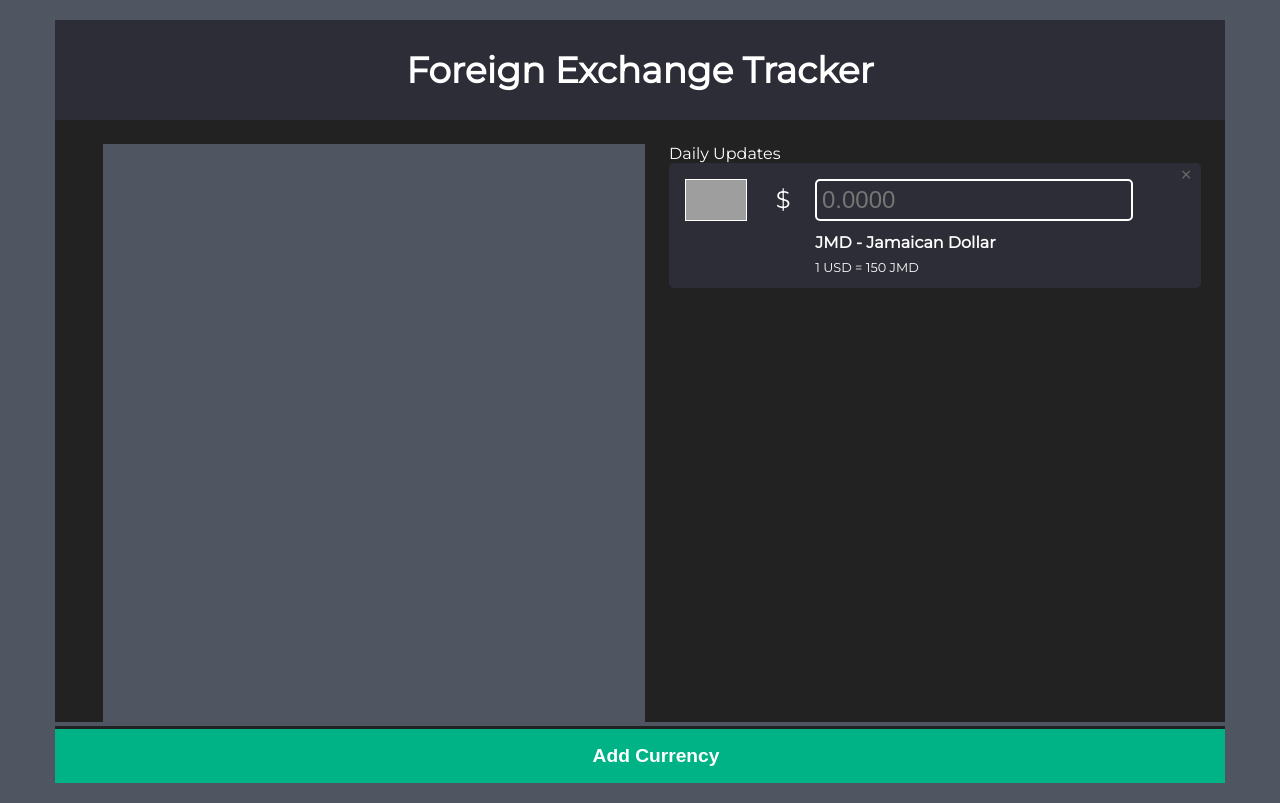
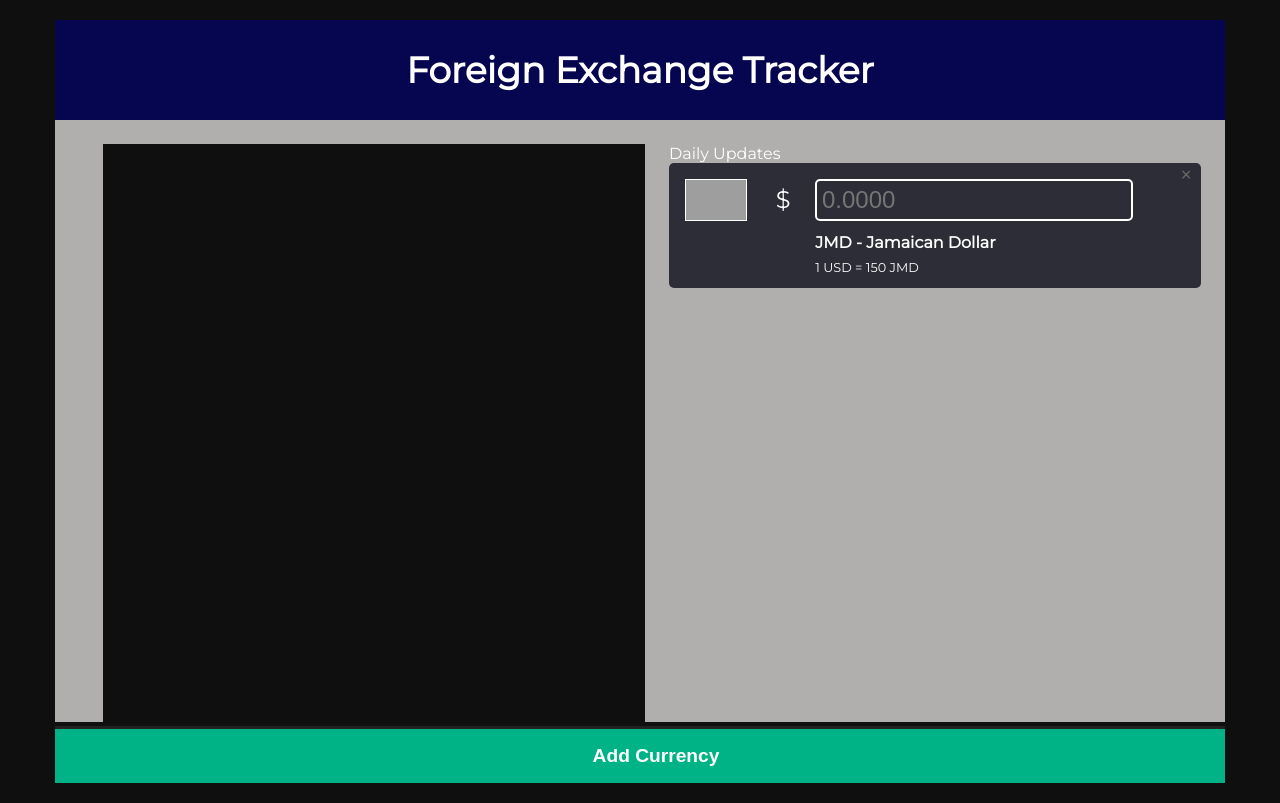
Before and after one commit to bkcyanne/Foreign-Exhange-Tracker, a plain HTML site: page templates/index.html in a window 1280 px wide. Drawn offline with Linux system fonts and the light colour scheme; no server answers; grey boxes are pictures that could not be loaded.

Commit message:
made changes to the css

```diff
--- a/static/css/style.css
+++ b/static/css/style.css
@@ -10,7 +10,7 @@ html {
 }
 body {
   font-family: 'Montserrat', sans-serif;
-  background-color: #505562;
+  background-color: #0f0f0f;
   color: #fff;
 }
 .container {
@@ -21,7 +21,7 @@ body {
   position: relative;
 }
 .header {
-  background-color: #2d2d37;
+  background-color: #050550;
   text-align: center;
   padding: 1.75rem;
 }
@@ -29,21 +29,21 @@ body {
   font-size: 2.25rem;
 }
 .date {
-  background-color: #222;
+  background-color: rgb(177, 174, 174);
   text-align: right;
   font-size: 0.75rem;
   padding: 0.75rem 2rem 0.75rem 0;
 }
 ul.currencies {
   height: calc(100vh - 40px - 100px - 40px - 58px);
-  background-color: #222;
+  background-color: rgb(177, 174, 174);
   padding: 0 1.5rem 1rem 1.5rem;
   overflow-y: scroll;
   display: inline-block;
     *display: inline;
 }
 ul.currencies li {
-  background-color: #2d2d37;
+  background-color: #313135;
   width: 500px;
   border-radius: 5px;
   list-style: none;
@@ -109,7 +109,7 @@ ul.currencies li .close:hover {
 
 ul.subscriptions {
     height: calc(100vh - 40px - 100px - 40px - 58px);
-    background-color: #222;
+    background-color: rgb(177, 174, 174);
     padding: 0 1.5rem 1rem 1.5rem;
     overflow-y: scroll;
     display: inline-block;
```
